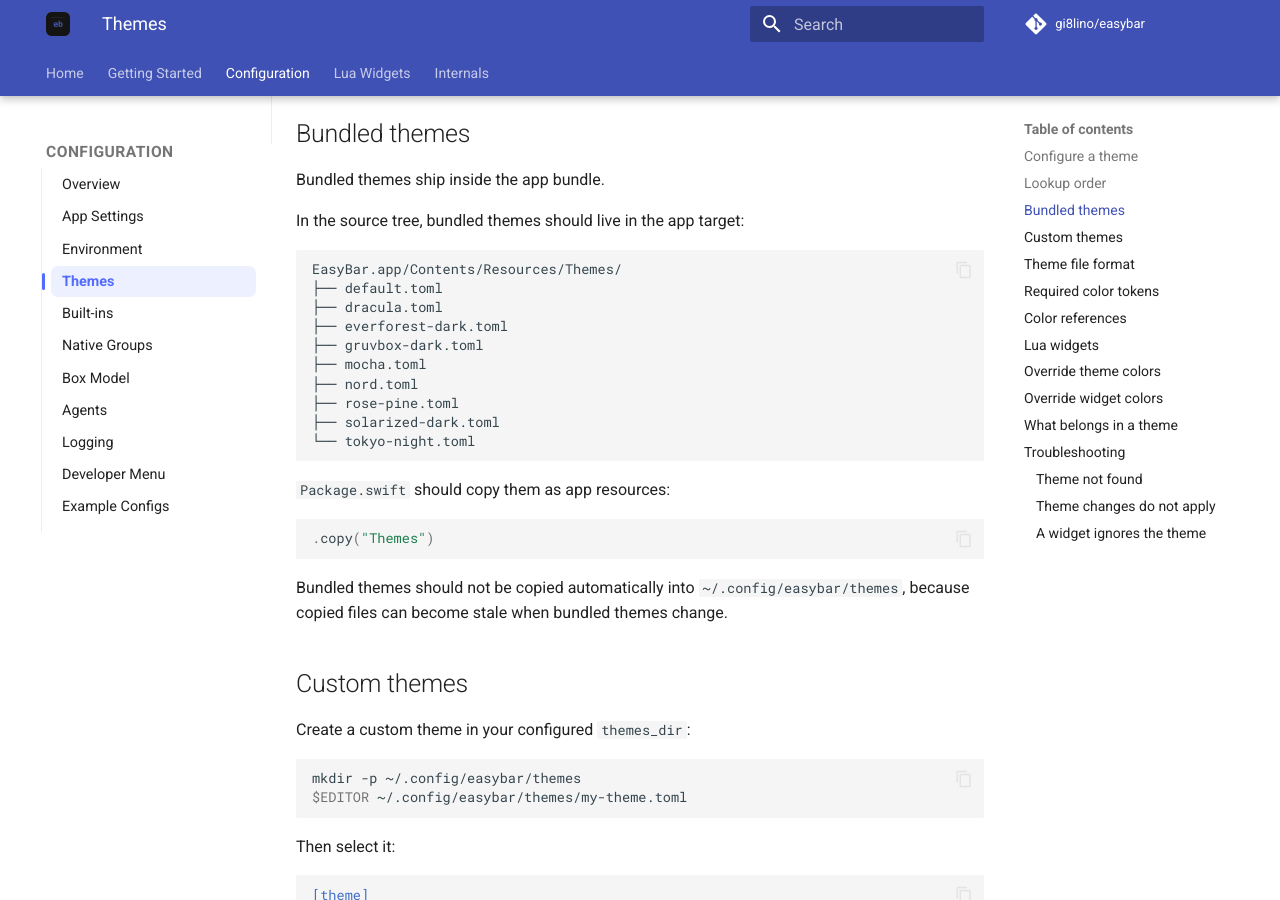
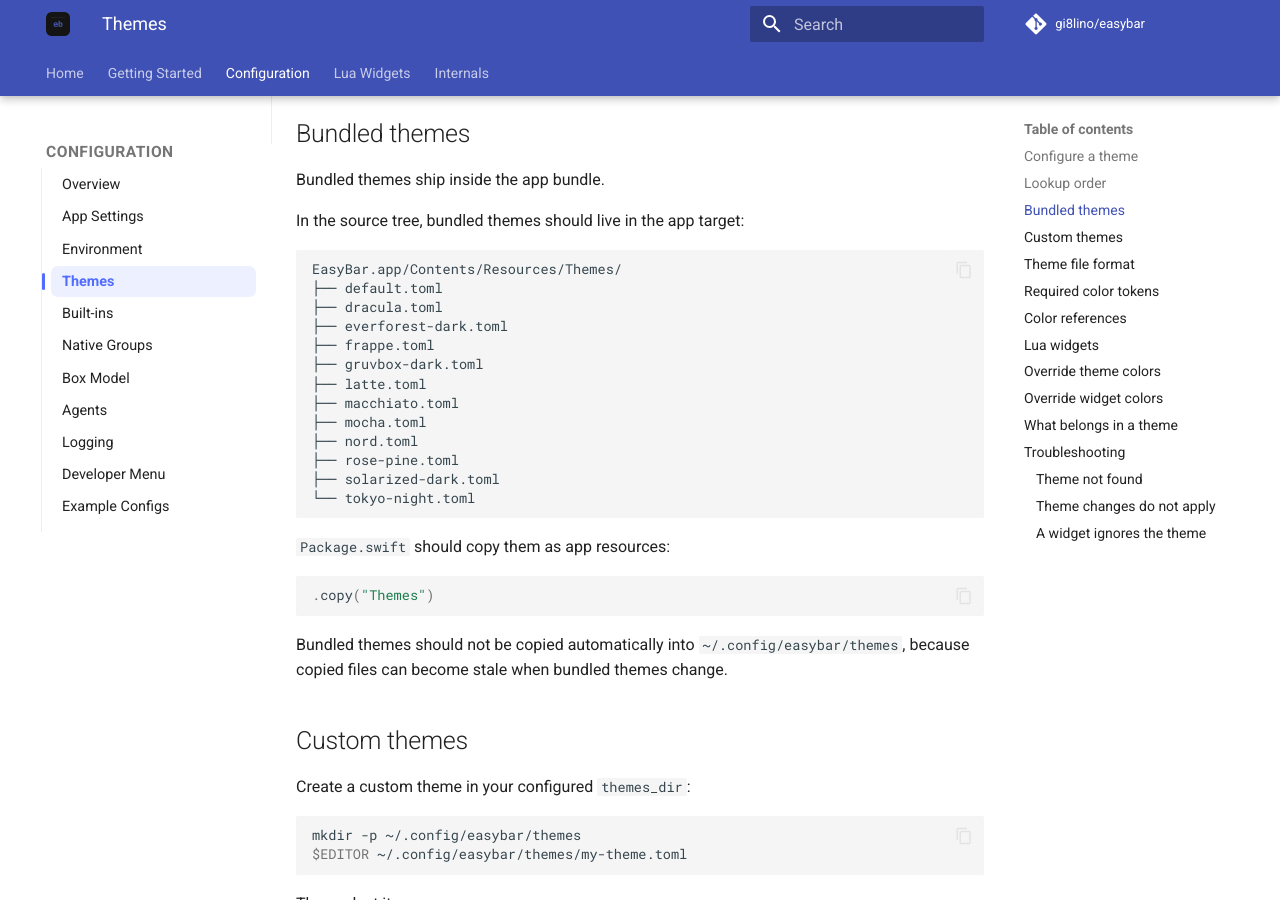
Before and after one commit to gi8lino/easybar, an MkDocs documentation site: the page built from docs/content/configuration/themes.md, in a window 1280 px wide and 900 px high, scrolled down 1133 px. Built offline with MkDocs 1.6.1 and Material for MkDocs 9.7.7, drawn with Linux system fonts in a browser that asks for light colours; comment, search, counter and statistics services are not loaded.

Commit message:
feat: add new themes

```diff
--- a/docs/content/configuration/themes.md
+++ b/docs/content/configuration/themes.md
@@ -59,7 +59,10 @@
 ├── default.toml
 ├── dracula.toml
 ├── everforest-dark.toml
+├── frappe.toml
 ├── gruvbox-dark.toml
+├── latte.toml
+├── macchiato.toml
 ├── mocha.toml
 ├── nord.toml
 ├── rose-pine.toml
```
Also changed, not shown: 5 other files.
